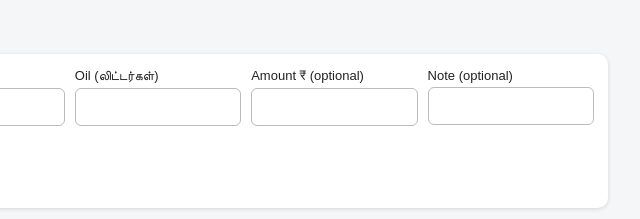
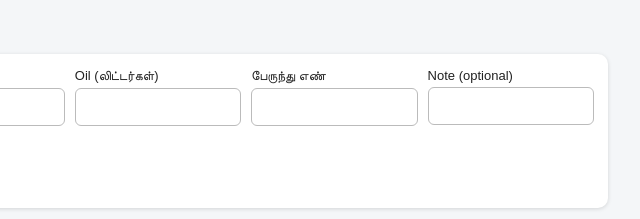
Before and after one commit to essaibharathi2007-debug/oil-checker, a website: page public/index.html in a window 1280 px wide. Shown: the top 219 px of the page, 482-1122 px from the left. Drawn offline with Linux system fonts and the light colour scheme; no server answers.

Commit message:
Update index.html

```diff
--- a/public/index.html
+++ b/public/index.html
@@ -36,7 +36,7 @@
       <label>Date <input type="date" id="date" required></label>
       <label>Km (கி.மீ) <input type="number" id="km" step="0.1" min="0" required></label>
       <label>Oil (லிட்டர்கள்) <input type="number" id="litres" step="0.01" min="0" required></label>
-      <label>Amount ₹ (optional) <input type="number" id="amount" step="0.01" min="0"></label>
+      <label>பேருந்து எண் <input type="text" id="note"></label>
       <label>Note (optional) <input type="text" id="note"></label>
       <label>&nbsp;<button type="submit">➕ Save</button></label>
     </form>
```
